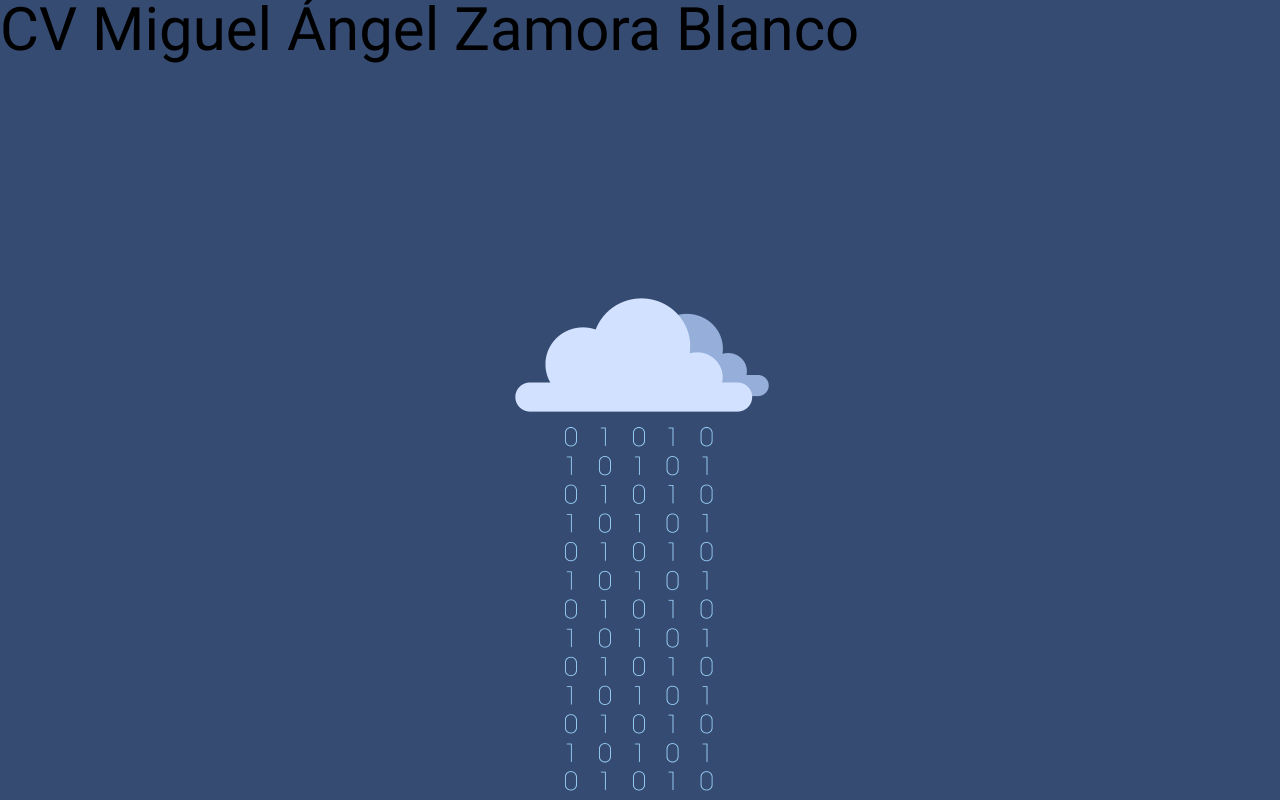
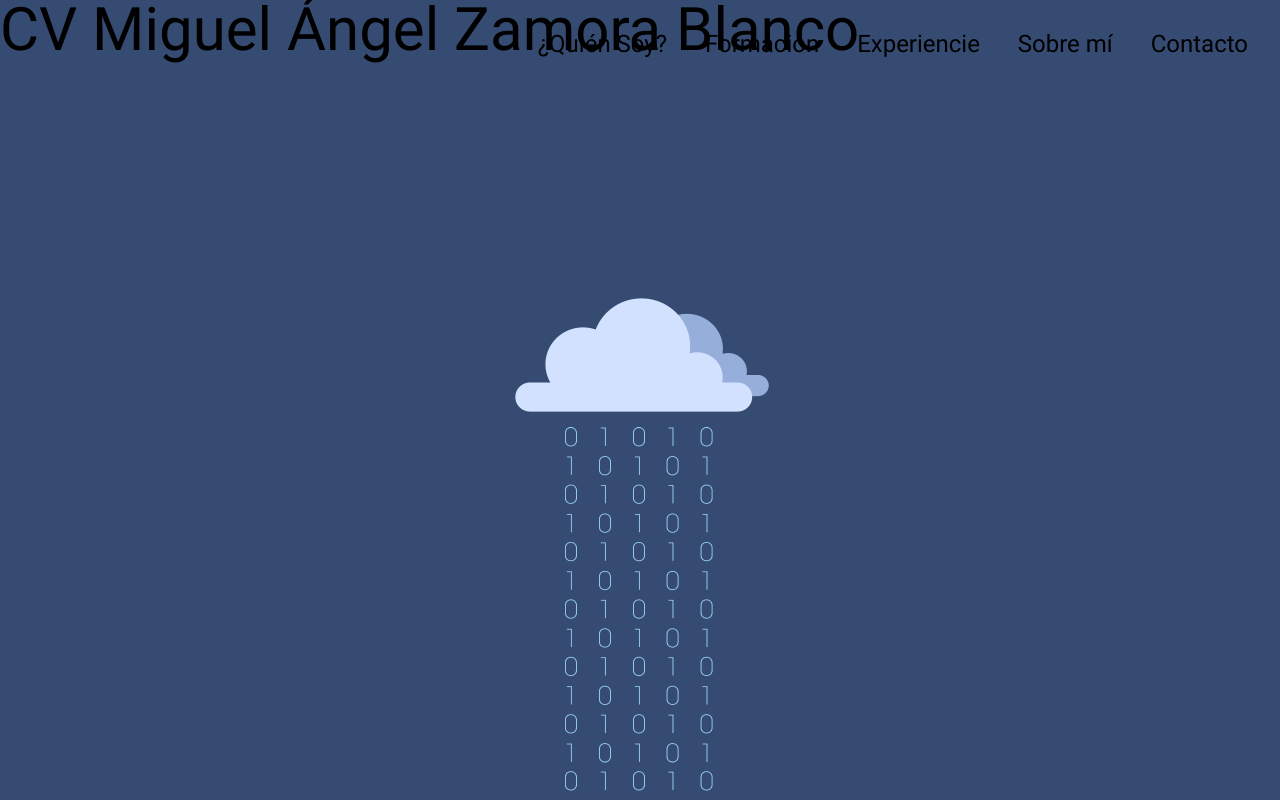
Before and after one commit to mazetuski/02_Practica_HTML, a plain HTML site: page index.html in a window 1280 px wide. Shown: the top 800 px of the page. Drawn offline with Linux system fonts and the light colour scheme.

Commit message:
Added nav

```diff
--- a/css/main.css
+++ b/css/main.css
@@ -52,6 +52,24 @@ header {
     background-repeat: no-repeat;
 }
 
+/* Nav */
+nav {
+    position: fixed;
+    top: 0;
+    right: 0;
+    text-align: right;
+}
+
+nav > ul{
+    padding: 1rem;
+    list-style: none;
+}
+
+nav > ul > li{
+    display: inline-block;
+    padding: 1rem;
+}
+
 /* Sections */
 
 section{
--- a/index.html
+++ b/index.html
@@ -14,7 +14,13 @@
         <h1>CV Miguel Ángel Zamora Blanco</h1>
     </header>
     <nav>
-
+        <ul>
+            <li>¿Quién Soy?</li>
+            <li>Formación</li>
+            <li>Experiencie</li>
+            <li>Sobre mí</li>
+            <li>Contacto</li>
+        </ul>
     </nav>
     <main>
         <section id="who">
```
